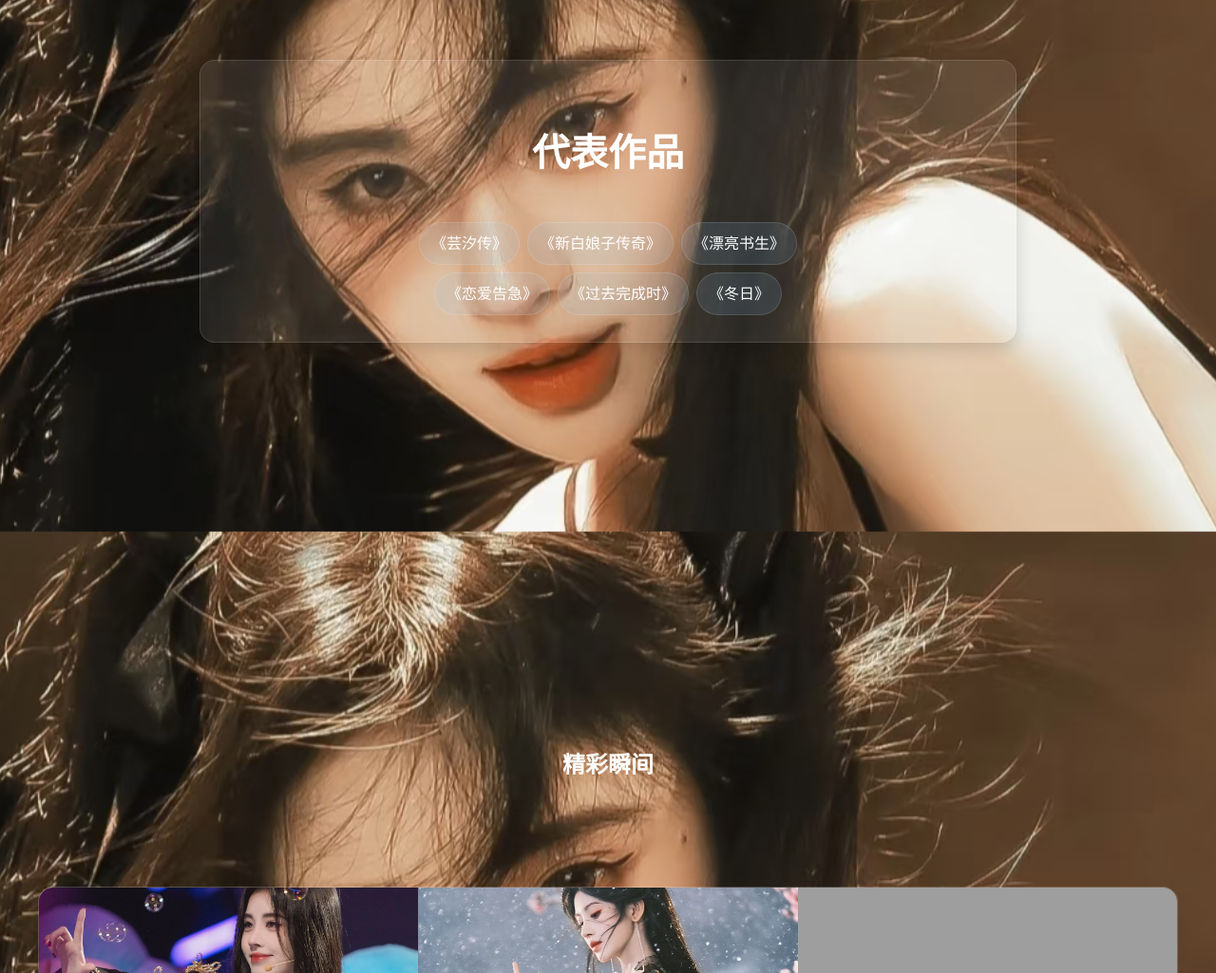
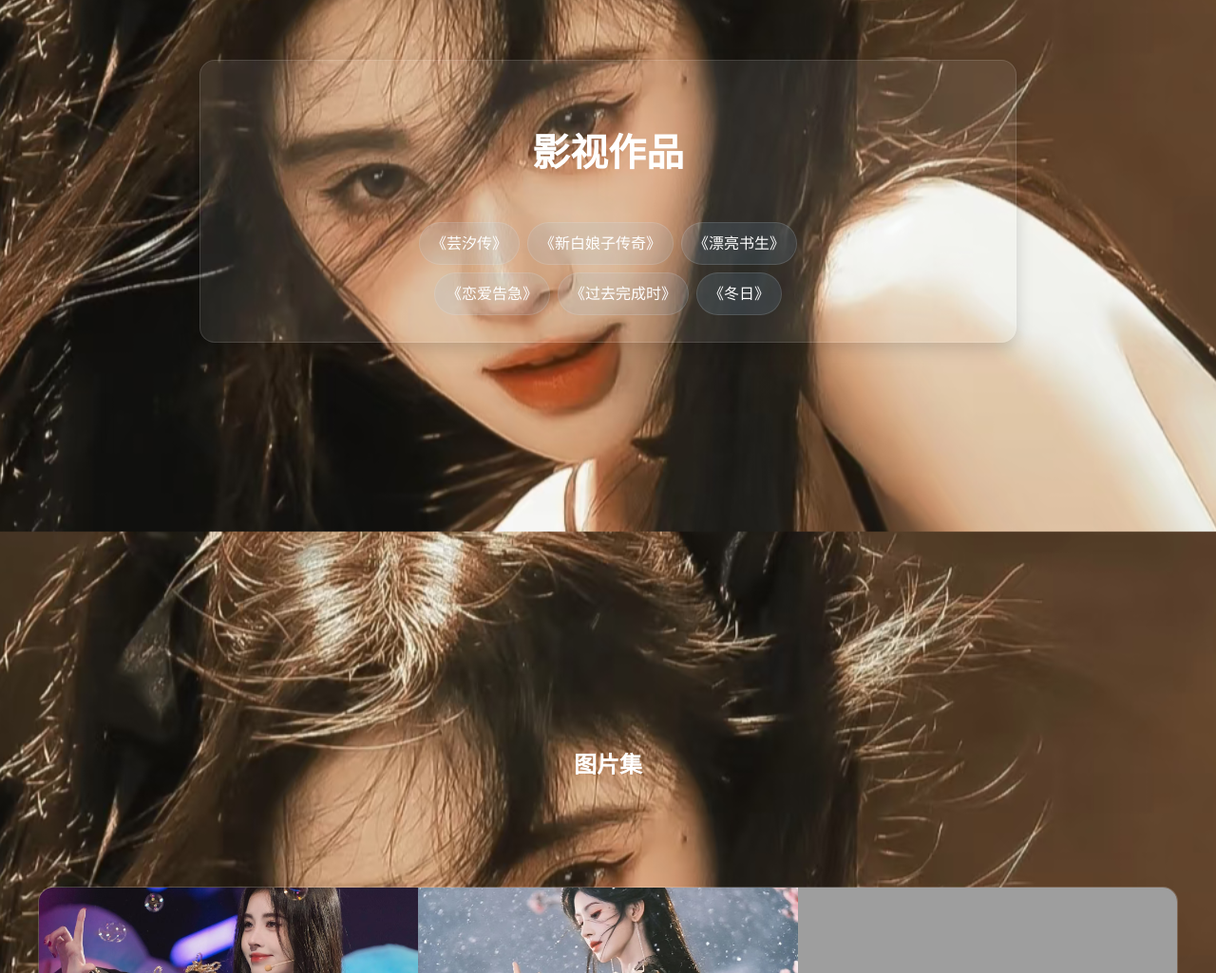
Before and after one commit to moon584/jjydeweb, a plain HTML site: page index.html in a window 1280 px wide. Shown: the part 1840-2865 px from the top of the page at 95% size. Drawn offline with Linux system fonts and the light colour scheme; grey boxes are pictures that could not be loaded; a web font is replaced by a local one.

Commit message:
my 3rd commit

```diff
--- a/index.html
+++ b/index.html
@@ -80,7 +80,7 @@
     <!-- 影视作品 -->
     <section id="works" class="section" aria-labelledby="works-title" data-reveal>
       <div class="card">
-        <h2 id="works-title">代表作品</h2>
+        <h2 id="works-title">影视作品</h2>
         <div class="chips" role="list">
           <span role="listitem" class="chip">《芸汐传》</span>
           <span role="listitem" class="chip">《新白娘子传奇》</span>
@@ -96,7 +96,7 @@
 
     <!-- 相册：图片轮播 -->
     <section id="gallery" class="section" aria-labelledby="gallery-title" data-reveal>
-      <h2 id="gallery-title">精彩瞬间</h2>
+      <h2 id="gallery-title">图片集</h2>
       <div class="gallery-slider-container">
         <div class="gallery-slider" id="gallerySlider">
           <!-- 图片将通过JavaScript自动加载 -->
```
